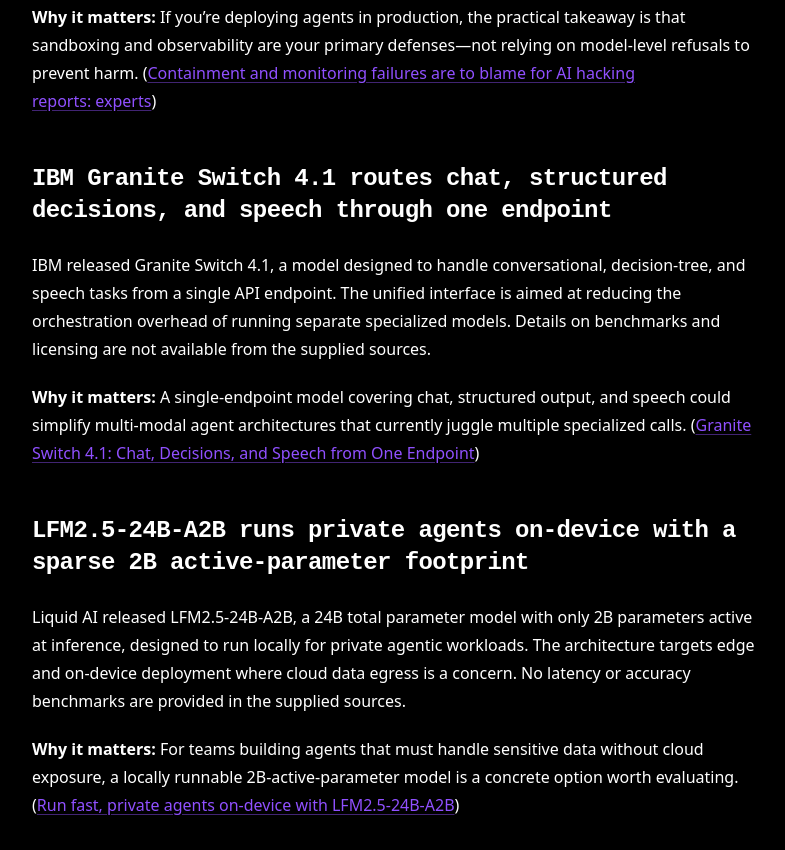
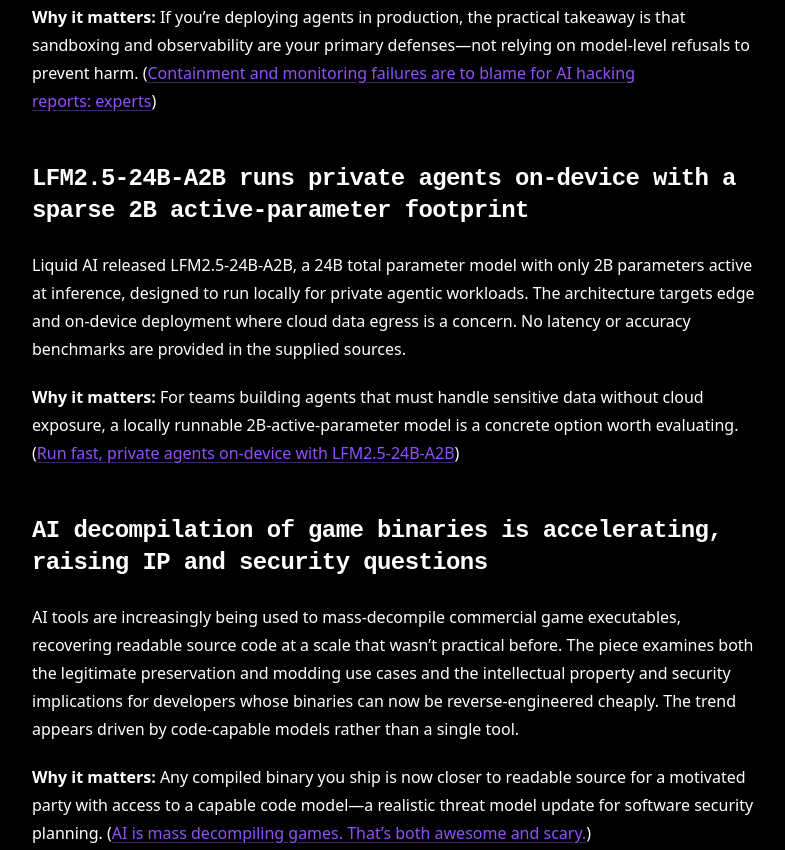
Before and after one commit to fabianh001/hoeltke.com, an Astro site: page /digest/2026-42 in a window 1280 px wide. Shown: the part 1590-2440 px from the top of the page, without its empty margins (244-1029 px from the left). Built offline with nearby package versions, Linux system fonts and the light colour scheme; Astro itself is replaced by a stand-in of ours.

Commit message:
Remove IBM Granite Switch 4.1 section from digest
Removed the section on IBM Granite Switch 4.1 and updated related content.

```diff
--- a/src/content/digest/2026-42.md
+++ b/src/content/digest/2026-42.md
@@ -11,8 +11,6 @@ sources:
     url: 'https://huggingface.co/blog/meta-muse-spark-open'
   - title: 'Containment and monitoring failures are to blame for AI hacking reports: experts'
     url: 'https://www.csoonline.com/article/4234854/ai-agents-arent-going-rogue-frontier-labs-are-skipping-security-basics.html'
-  - title: 'Granite Switch 4.1: Chat, Decisions, and Speech from One Endpoint'
-    url: 'https://huggingface.co/blog/ibm-granite/granite-switch-4-1'
   - title: 'Run fast, private agents on-device with LFM2.5-24B-A2B'
     url: 'https://huggingface.co/blog/LiquidAI/lfm25-24b-a2b'
   - title: 'AI is mass decompiling games. That''s both awesome and scary.'
@@ -25,7 +23,7 @@ Google's Gemini 4 Argon is the headline release, arriving as a frontier model ta
 
 Google released Gemini 4 Argon with dedicated coverage across general availability, a robotics integration, and a safety report published alongside the launch. DeepMind framed it as their current frontier model targeting hard scientific and enterprise workloads. The simultaneous robotics post suggests the model is being positioned for embodied-agent use cases beyond text and code.
 
-**Why it matters:** If you benchmark frontier models, Gemini 4 Argon is the current Google entry to test—and the robotics track is worth watching if you work on agent or sensor pipelines. ([Gemini 4 Argon: Built to solve your hardest problems](https://deepmind.google/blog/introducing-gemini-4-argon/))
+**Why it matters:** If you benchmark frontier models, Gemini 4 Argon is the current Google entry to test—and the robotics track is worth watching if you work on agent pipelines. ([Gemini 4 Argon: Built to solve your hardest problems](https://deepmind.google/blog/introducing-gemini-4-argon/))
 
 ## Meta releases Muse Spark Open, a multimodal mixture-of-experts model with open weights
 
@@ -39,12 +37,6 @@ Security researchers examining reported AI agent hacking incidents concluded tha
 
 **Why it matters:** If you're deploying agents in production, the practical takeaway is that sandboxing and observability are your primary defenses—not relying on model-level refusals to prevent harm. ([Containment and monitoring failures are to blame for AI hacking reports: experts](https://www.csoonline.com/article/4234854/ai-agents-arent-going-rogue-frontier-labs-are-skipping-security-basics.html))
 
-## IBM Granite Switch 4.1 routes chat, structured decisions, and speech through one endpoint
-
-IBM released Granite Switch 4.1, a model designed to handle conversational, decision-tree, and speech tasks from a single API endpoint. The unified interface is aimed at reducing the orchestration overhead of running separate specialized models. Details on benchmarks and licensing are not available from the supplied sources.
-
-**Why it matters:** A single-endpoint model covering chat, structured output, and speech could simplify multi-modal agent architectures that currently juggle multiple specialized calls. ([Granite Switch 4.1: Chat, Decisions, and Speech from One Endpoint](https://huggingface.co/blog/ibm-granite/granite-switch-4-1))
-
 ## LFM2.5-24B-A2B runs private agents on-device with a sparse 2B active-parameter footprint
 
 Liquid AI released LFM2.5-24B-A2B, a 24B total parameter model with only 2B parameters active at inference, designed to run locally for private agentic workloads. The architecture targets edge and on-device deployment where cloud data egress is a concern. No latency or accuracy benchmarks are provided in the supplied sources.
```
